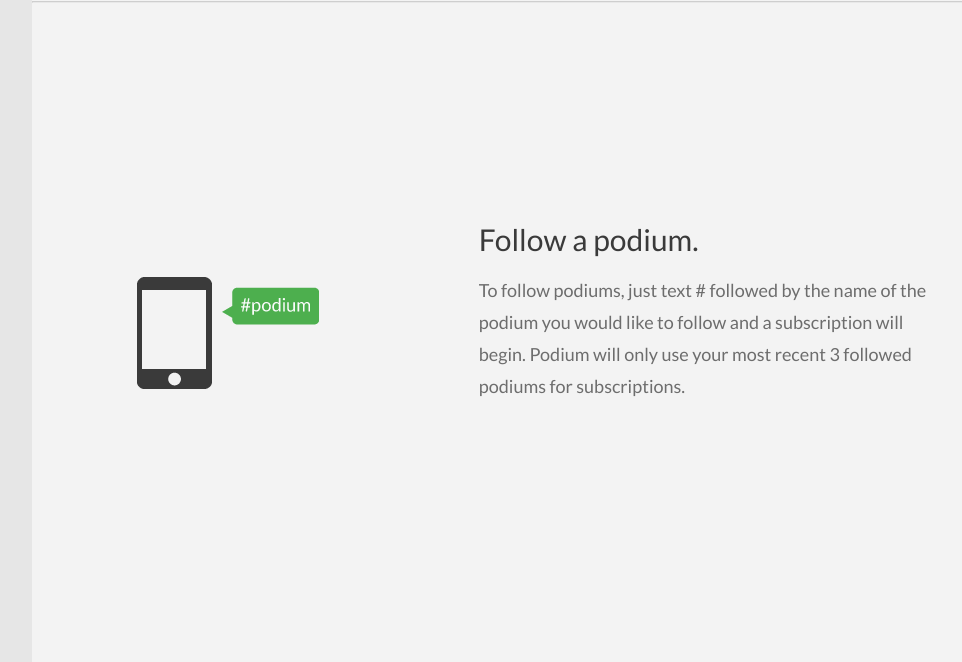
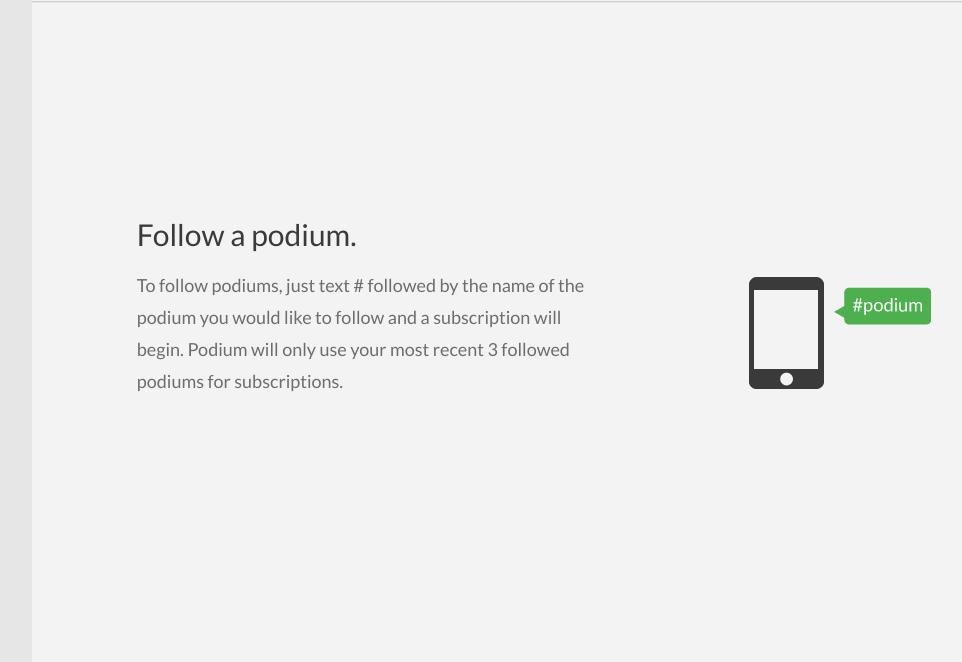
Before and after one commit to mattste/podium, a Flask app: template app/templates/index.html in a window 1280 px wide. Shown: the part 1026-1688 px from the top of the page, without its empty margins (244-1206 px from the left). Run offline with Flask 2, Linux system fonts and the light colour scheme; the template is opened without the code that fills it, so the values that code supplies are empty; some libraries are stand-ins or nearby versions.

Commit message:
fixed alignment stuff on index

```diff
--- a/app/static/css/screen.css
+++ b/app/static/css/screen.css
@@ -1074,10 +1074,6 @@ hr {
 .product-template .product-fact .definition {
   margin: 0 0 50px 0;
 }
-/* line 73, ../sass/_index.scss */
-.product-template .product-fact .definition:nth-child(2) {
-  margin: 10px 0 50px 0;
-}
 @media (min-width: 1025px) {
   /* line 71, ../sass/_index.scss */
   .product-template .product-fact .definition {
@@ -1085,13 +1081,13 @@ hr {
     width: 50%;
     margin-right: 50px;
   }
-  /* line 80, ../sass/_index.scss */
+  /* line 77, ../sass/_index.scss */
   .product-template .product-fact .definition:nth-child(2) {
     margin-left: 50px;
     margin-right: 0px;
   }
 }
-/* line 85, ../sass/_index.scss */
+/* line 82, ../sass/_index.scss */
 .product-template .product-fact .definition h1 {
   font-family: 'Lato', sans-serif;
   color: #3a3a3a;
@@ -1099,7 +1095,7 @@ hr {
   font-size: 30px;
   margin: 0 0 20px 0;
 }
-/* line 92, ../sass/_index.scss */
+/* line 89, ../sass/_index.scss */
 .product-template .product-fact .definition img {
   width: 238px;
   -webkit-flex-grow: 0;
--- a/app/static/sass/_index.scss
+++ b/app/static/sass/_index.scss
@@ -70,9 +70,6 @@
 		}
 		.definition{
 			margin:0 0 50px 0;
-			&:nth-child(2){
-				margin:10px 0 50px 0;
-			}
 			@media (min-width:$tablet-width){
 				text-align: left;
 				width:50%;
--- a/app/templates/index.html
+++ b/app/templates/index.html
@@ -23,11 +23,11 @@
 	<hr>
 	<div class="product-fact">
 		<div class="product-wrapper">
-			<img src="{{ url_for('static', filename='img/podium-follow.png') }}">
 			<div class="definition">
 				<h1>Follow a podium.</h1>
 				<p>To follow podiums, just text # followed by the name of the podium you would like to follow and a subscription will begin. Podium will only use your most recent 3 followed podiums for subscriptions.</p>
 			</div>
+			<img src="{{ url_for('static', filename='img/podium-follow.png') }}">
 		</div>
 	</div>
 	<hr>
```
